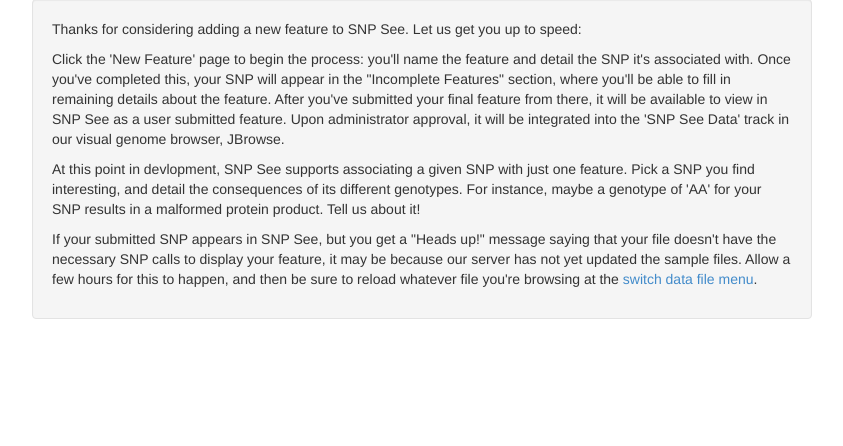
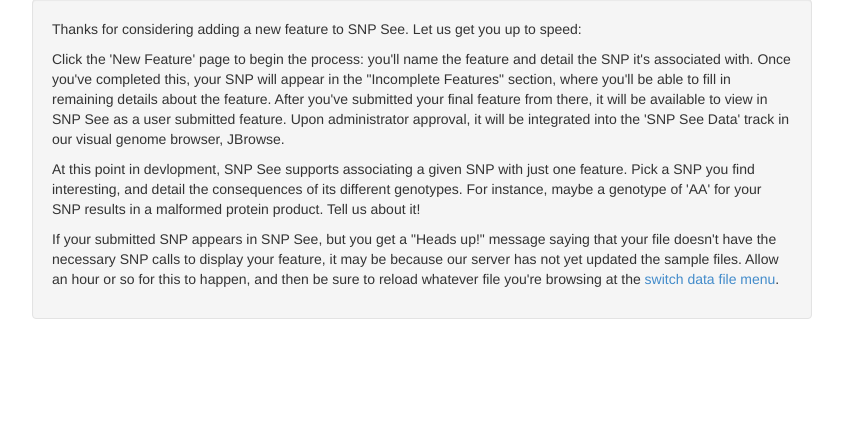
Before and after one commit to DavidMuller/SNP_See, a Django app: page /SNP_Feature_View/add_new_feature_home/ in a window 1280 px wide. Shown: the part 265-711 px from the top of the page, without its empty margins (218-1061 px from the left). Run offline with Django 3.2, Linux system fonts and the light colour scheme; some libraries are stand-ins or nearby versions.

Commit message:
improve messages about submitting user features

```diff
--- a/SNP_Feature_View/templates/SNP_Feature_View/add_new_feature_home.html
+++ b/SNP_Feature_View/templates/SNP_Feature_View/add_new_feature_home.html
@@ -23,7 +23,7 @@
 
   <p>At this point in devlopment, SNP See supports associating a given SNP with just one feature.  Pick a SNP you find interesting, and detail the consequences of its different genotypes.  For instance, maybe a genotype of 'AA' for your SNP results in a malformed protein product.  Tell us about it!</p>
 
-  <p>If your submitted SNP appears in SNP See, but you get a "Heads up!" message saying that your file doesn't have the necessary SNP calls to display your feature, it may be because our server has not yet updated the sample files.  Allow a few hours for this to happen, and then be sure to reload whatever file you're browsing at the <a href="{% url 'feature_view_sample_data_selector' %}">switch data file menu</a>.</p>
+  <p>If your submitted SNP appears in SNP See, but you get a "Heads up!" message saying that your file doesn't have the necessary SNP calls to display your feature, it may be because our server has not yet updated the sample files.  Allow an hour or so for this to happen, and then be sure to reload whatever file you're browsing at the <a href="{% url 'feature_view_sample_data_selector' %}">switch data file menu</a>.</p>
 
 </div>
 
```
